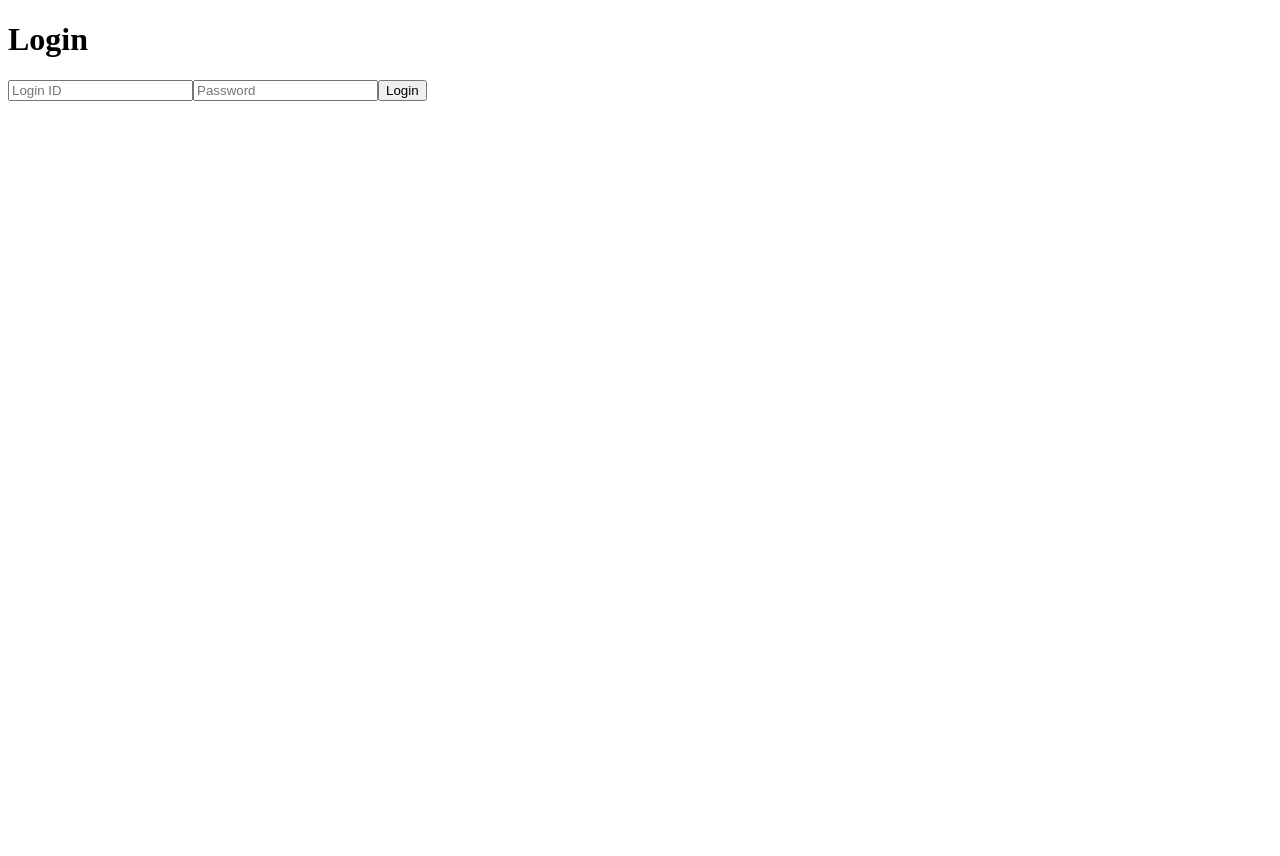
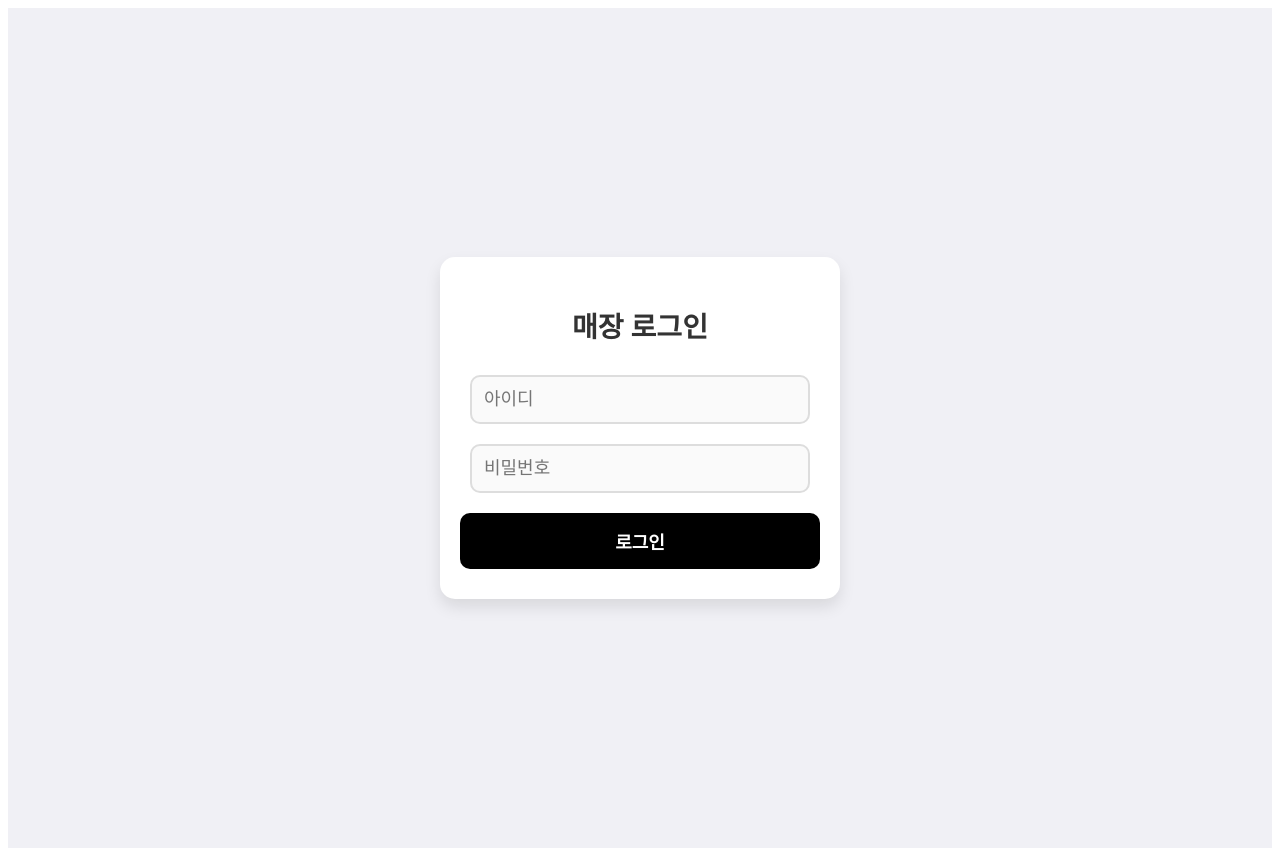
Before and after one commit to Gajeju/LowOrderFrontend, a Vue app: page /login in a window 1280 px wide. Before the commit the page ends 800 px from the top, so only its background shows below. Built offline with nearby package versions, Linux system fonts and the light colour scheme.

Commit message:
feat: login redirect

```diff
--- a/src/components/Dashboard.vue
+++ b/src/components/Dashboard.vue
@@ -1,31 +1,17 @@
 <template>
   <div>
     <h1>Dashboard</h1>
-    <p>{{ message }}</p>
+    <p>Welcome to the dashboard!</p>
     <button @click="logout">Logout</button>
   </div>
 </template>
 
 <script>
 export default {
-  data() {
-    return {
-      message: "",
-    };
-  },
-  async created() {
-    try {
-      const response = await this.$http.get("http://localhost:8080/auth/check");
-      this.message = response.data;
-    } catch (error) {
-      this.message = "You are not logged in";
-      this.$router.push("/login"); // 로그인 안 되어 있으면 로그인 페이지로 이동
-    }
-  },
   methods: {
-    async logout() {
-      await this.$http.get("http://localhost:8080/auth/logout");
-      this.$router.push("/login");
+    logout() {
+      localStorage.removeItem("auth"); // 로컬 스토리지에서 인증 정보 제거
+      this.$router.push("/login"); // 로그인 페이지로 이동
     },
   },
 };
--- a/src/components/Login.vue
+++ b/src/components/Login.vue
@@ -1,9 +1,16 @@
 <template>
-  <div>
-    <h1>Login</h1>
-    <input v-model="loginId" placeholder="Login ID" />
-    <input v-model="password" type="password" placeholder="Password" />
-    <button @click="login">Login</button>
+  <div class="login-container">
+    <div class="login-box">
+      <h1>매장 로그인</h1>
+      <input v-model="loginId" placeholder="아이디" class="input-field" />
+      <input
+        v-model="password"
+        type="password"
+        placeholder="비밀번호"
+        class="input-field"
+      />
+      <button @click="login" class="login-button">로그인</button>
+    </div>
   </div>
 </template>
 
@@ -18,16 +25,97 @@ export default {
   methods: {
     async login() {
       try {
-        const response = await this.$http.post("/auth/login", {
+        await this.$http.post("/auth/login", {
           loginId: this.loginId,
           password: this.password,
         });
-        alert(response.data);
-        this.$router.push("/dashboard");
+        localStorage.setItem("auth", true); // 로그인 상태 저장
+        this.$router.push("/dashboard"); // 로그인 성공 후 대시보드로 리다이렉트
       } catch (error) {
-        alert("Login failed: " + error.response.data);
+        alert("Login failed");
       }
     },
   },
 };
 </script>
+
+<style scoped>
+/* 전체 컨테이너 스타일 */
+.login-container {
+  display: flex;
+  justify-content: center;
+  align-items: center;
+  height: 100vh;
+  background-color: #f0f0f5; /* 부드러운 배경색 */
+  padding: 20px;
+}
+
+/* 로그인 박스 스타일 */
+.login-box {
+  width: 400px;
+  padding: 30px 20px;
+  background-color: #ffffff;
+  border-radius: 15px;
+  box-shadow: 0 8px 16px rgba(0, 0, 0, 0.1);
+  text-align: center;
+  box-sizing: border-box; /* 박스 크기 계산 */
+}
+
+/* 제목 스타일 */
+.login-box h1 {
+  font-size: 28px;
+  margin-bottom: 30px;
+  color: #333333;
+  font-weight: bold;
+}
+
+/* 입력 필드 스타일 */
+.input-field {
+  width: calc(100% - 20px); /* 여유 공간을 포함해 너비 설정 */
+  padding: 12px; /* 여유 있는 패딩 */
+  margin-bottom: 20px;
+  border: 2px solid #dddddd;
+  border-radius: 10px;
+  font-size: 18px;
+  background-color: #fafafa;
+  transition: border-color 0.3s;
+  box-sizing: border-box; /* 패딩과 경계 포함 계산 */
+}
+
+.input-field:focus {
+  border-color: #00aaff; /* 포커스 시 강조 */
+  outline: none;
+}
+
+/* 버튼 스타일 */
+.login-button {
+  width: 100%;
+  padding: 15px;
+  background-color: #000000; /* 버튼 색상을 검정으로 변경 */
+  color: #ffffff;
+  border: none;
+  border-radius: 10px;
+  font-size: 18px;
+  cursor: pointer;
+  font-weight: bold;
+  transition: background-color 0.3s ease;
+}
+
+.login-button:hover {
+  background-color: #333333; /* 버튼 호버 시 조금 더 어두운 색 */
+}
+
+/* 반응형 디자인 */
+@media screen and (max-width: 768px) {
+  .login-box {
+    width: 90%;
+    padding: 20px;
+  }
+  .input-field {
+    font-size: 16px;
+  }
+  .login-button {
+    font-size: 16px;
+  }
+}
+</style>
--- a/src/router/index.js
+++ b/src/router/index.js
@@ -3,9 +3,22 @@ import Login from "../components/Login.vue";
 import Dashboard from "../components/Dashboard.vue";
 
 const routes = [
-  { path: "/", redirect: "/login" },
-  { path: "/login", name: "Login", component: Login },
-  { path: "/dashboard", name: "Dashboard", component: Dashboard },
+  {
+    path: "/",
+    redirect: "/login",
+  },
+  {
+    path: "/login",
+    name: "Login",
+    component: Login,
+    meta: { requiresGuest: true }, // 로그인한 사용자는 접근 불가
+  },
+  {
+    path: "/dashboard",
+    name: "Dashboard",
+    component: Dashboard,
+    meta: { requiresAuth: true }, // 로그인한 사용자만 접근 가능
+  },
 ];
 
 const router = createRouter({
@@ -13,4 +26,27 @@ const router = createRouter({
   routes,
 });
 
+// Navigation Guard 설정
+router.beforeEach((to, from, next) => {
+  const isAuthenticated = localStorage.getItem("auth"); // 로그인 여부 확인
+
+  if (to.matched.some((record) => record.meta.requiresAuth)) {
+    // 인증된 사용자만 접근 가능
+    if (!isAuthenticated) {
+      next("/login"); // 인증되지 않은 경우 로그인 페이지로 이동
+    } else {
+      next(); // 인증된 경우 요청한 페이지로 이동
+    }
+  } else if (to.matched.some((record) => record.meta.requiresGuest)) {
+    // 인증되지 않은 사용자만 접근 가능
+    if (isAuthenticated) {
+      next("/dashboard"); // 로그인된 경우 대시보드로 리다이렉트
+    } else {
+      next(); // 로그인되지 않은 사용자는 로그인 페이지 접근 허용
+    }
+  } else {
+    next(); // 특별한 조건이 없는 경우 그대로 진행
+  }
+});
+
 export default router;
```
Also changed, not shown: jsconfig.json (+2 -9 lines), src/components/HelloWorld.vue (deleted, +0 -58 lines), src/assets/logo.png (deleted).
